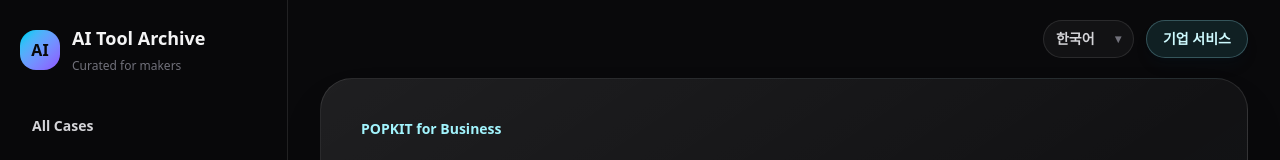
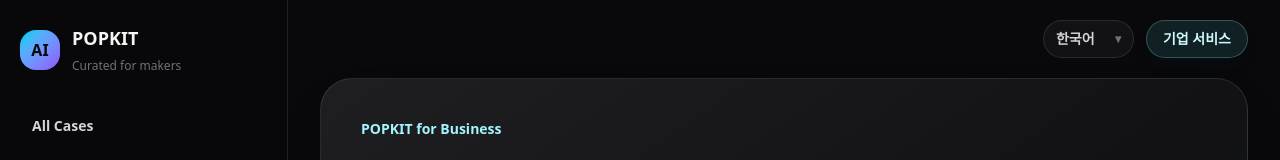
Before and after one commit to H0-JIN/POPKIT, a Next.js app: page /business in a window 1280 px wide. Shown: the top 160 px of the page. Built offline with nearby package versions, Linux system fonts and the light colour scheme.

Commit message:
Unify POPKIT metadata branding

```diff
--- a/app/business/page.tsx
+++ b/app/business/page.tsx
@@ -4,7 +4,7 @@
 
 export const metadata: Metadata = {
   title: `기업 서비스 | ${SITE_NAME}`,
-  description: "POPKIT은 실제 사용자 리뷰와 활용 맥락 데이터를 기반으로 기업의 AI 선택, 추천, 교육, 제휴 전략을 돕는 플랫폼입니다."
+  description: "POPKIT은 실제 사용자 리뷰와 활용 경험 데이터를 기반으로 기업의 AI 선택, 추천, 교육, 제휴 전략을 돕는 플랫폼입니다."
 };
 
 export default function BusinessPage() {
--- a/app/layout.tsx
+++ b/app/layout.tsx
@@ -4,10 +4,22 @@
 import { LanguageProvider } from "@/lib/i18n";
 import "./globals.css";
 
+const siteTitle = `${SITE_NAME} | 직무와 업무별 AI 툴 추천 플랫폼`;
+const siteDescription = `${SITE_NAME}은 실제 사용자 리뷰와 활용 경험을 바탕으로, 직무와 목적에 맞는 AI 툴 선택과 조합을 돕는 플랫폼입니다.`;
+
 export const metadata: Metadata = {
-  title: `${SITE_NAME} | 기획자·디자이너·개발자를 위한 AI 툴 큐레이션`,
-  description: "AI 툴의 평점, 사용법, 리뷰, 공식 업데이트 히스토리를 탐색하는 카드 기반 큐레이션 아카이브입니다.",
-  openGraph: { title: SITE_NAME, description: "기획자, 디자이너, 개발자를 위한 AI Tool Archive", type: "website" }
+  title: siteTitle,
+  description: siteDescription,
+  openGraph: {
+    title: siteTitle,
+    description: siteDescription,
+    type: "website"
+  },
+  twitter: {
+    card: "summary_large_image",
+    title: siteTitle,
+    description: siteDescription
+  }
 };
 
 export default function RootLayout({ children }: Readonly<{ children: ReactNode }>) {
--- a/app/reviews/page.tsx
+++ b/app/reviews/page.tsx
@@ -2,7 +2,7 @@
 import { getTools } from "@/lib/data/tools";
 import { RatingBadge } from "@/components/RatingBadge";
 
-export const metadata = { title: "리뷰 많은 AI 툴 | AI Tool Archive", description: "댓글과 평가가 많은 AI 툴을 확인하세요." };
+export const metadata = { title: "리뷰 많은 AI 툴 | POPKIT", description: "댓글과 평가가 많은 AI 툴을 확인하세요." };
 
 export default async function ReviewsPage() {
   const tools = (await getTools()).sort((a, b) => b.comment_count - a.comment_count).slice(0, 24);
--- a/app/tools/[slug]/page.tsx
+++ b/app/tools/[slug]/page.tsx
@@ -22,7 +22,7 @@
   if (!tool) return { title: SITE_NAME };
   return {
     title: `${tool.tool_name} - 평점, 사용법, 업데이트 히스토리 | ${SITE_NAME}`,
-    description: `${tool.tool_name}의 주요 기능, 사용법 영상, 사용자 리뷰, 최신 업데이트를 확인하세요. ${tool.category}, ${tool.recommended_use_cases.join(", ")}`,
+    description: `${tool.tool_name}의 주요 기능, 사용법, 사용자 리뷰, 업데이트 정보를 ${SITE_NAME}에서 확인하세요.`,
     openGraph: { title: `${tool.tool_name} | ${SITE_NAME}`, description: tool.short_description, images: tool.image_url ? [tool.image_url] : undefined }
   };
 }
--- a/app/updates/page.tsx
+++ b/app/updates/page.tsx
@@ -2,7 +2,7 @@
 import { getTools } from "@/lib/data/tools";
 import { getUpdates } from "@/lib/data/updates";
 
-export const metadata = { title: "AI 업데이트 모음 | AI Tool Archive", description: "공식 출처 기반 AI 업데이트 히스토리를 모아봅니다." };
+export const metadata = { title: "AI 업데이트 모음 | POPKIT", description: "공식 출처 기반 AI 업데이트 히스토리를 모아봅니다." };
 
 export default async function UpdatesPage() {
   const [tools, updates] = await Promise.all([getTools(), getUpdates()]);
--- a/components/Sidebar.tsx
+++ b/components/Sidebar.tsx
@@ -12,7 +12,7 @@
     <aside className="sticky top-0 hidden h-screen w-72 shrink-0 border-r border-white/10 bg-zinc-950/80 px-5 py-6 backdrop-blur lg:block">
       <Link href="/" className="mb-8 flex items-center gap-3">
         <span className="grid size-10 place-items-center rounded-2xl bg-gradient-to-br from-cyan-400 to-violet-500 font-black text-zinc-950">AI</span>
-        <span><strong className="block text-lg">AI Tool Archive</strong><span className="text-xs text-zinc-500">{t.navigation.brandHelper}</span></span>
+        <span><strong className="block text-lg">POPKIT</strong><span className="text-xs text-zinc-500">{t.navigation.brandHelper}</span></span>
       </Link>
       <nav className="space-y-5">
         {NAVIGATION.map((item) => (
--- a/lib/constants.ts
+++ b/lib/constants.ts
@@ -1,4 +1,4 @@
-export const SITE_NAME = "AI Tool Archive";
+export const SITE_NAME = "POPKIT";
 export const NAVIGATION = [
   { label: "All Cases", href: "/", children: [] },
   { label: "기획", href: "/category/기획", children: ["리서치", "문서 작성", "PPT/제안서", "콘텐츠"] },
```
